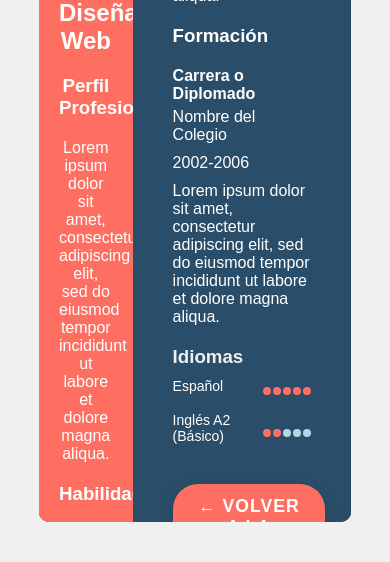
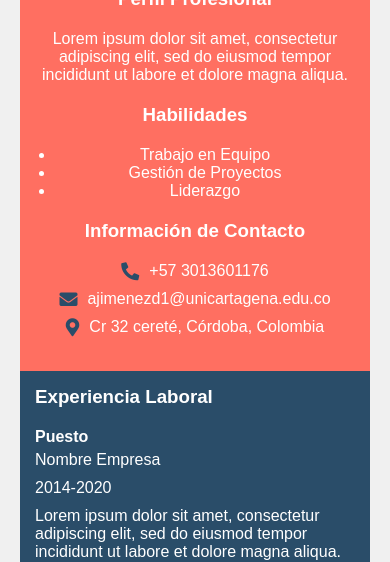
Before and after one commit to LuisRamos15/Hojas-de-vida-Desarrollo-Web, a plain HTML site: page cv-paula.html in a window 390 px wide. Shown: the part 322-884 px from the top of the page. Before the commit the page ends 844 px from the top, so only its background shows below. Drawn offline with Linux system fonts and the light colour scheme.

Commit message:
container actualizado

```diff
--- a/styles/style.css
+++ b/styles/style.css
@@ -9,21 +9,23 @@ body {
   display: flex;
   justify-content: center;
   background-color: #f0f0f0;
+  padding: 20px; /* Asegura un margen en pantallas pequeñas */
 }
 
 .container {
   display: flex;
-  width: 80%;
-  height: 100vh;
+  flex-direction: column;
+  max-width: 1200px;
+  width: 100%;
+  height: auto;
   background-color: #333;
   border-radius: 10px;
   overflow: hidden;
 }
 
-/* Panel Lateral (sidebar) */
 .sidebar {
-  width: 30%;
-  background-color: #FF6F61; /* Naranja Intenso */
+  width: 100%; /* Ancho completo en pantallas pequeñas */
+  background-color: #FF6F61;
   padding: 20px;
   color: white;
   text-align: center;
@@ -58,7 +60,7 @@ h3 {
 
 ul {
   list-style-type: disc;
-  padding-left: 20px; /* Alinea mejor los puntos con el texto */
+  padding-left: 20px;
 }
 
 a {
@@ -66,31 +68,28 @@ a {
   text-decoration: none;
 }
 
-/* Estilos para la Información de Contacto */
 .contact-info {
   display: flex;
   align-items: center;
+  justify-content: center;
   margin-bottom: 10px;
-  color: white;
 }
 
 .contact-info i {
   font-size: 18px;
   margin-right: 10px;
-  color: #2A4D69; /* Azul de la página */
+  color: #2A4D69;
 }
 
-p {
-  color: white;
+.contact-info p {
   margin: 0;
 }
 
-/* Panel Principal (main-content) */
 .main-content {
-  width: 70%;
-  background-color: #2A4D69; /* Azul Oscuro */
+  width: 100%;
+  background-color: #2A4D69;
   color: white;
-  padding: 40px;
+  padding: 20px;
 }
 
 h3 {
@@ -109,7 +108,6 @@ p {
   margin-bottom: 10px;
 }
 
-/* Estilo para el enlace de "Volver a la página principal" */
 .back-to-home {
   margin-top: 30px;
   text-align: center;
@@ -118,7 +116,7 @@ p {
 .back-to-home a {
   display: inline-block;
   padding: 12px 25px;
-  background-color: #FF6F61; /* Naranja Intenso */
+  background-color: #FF6F61;
   color: white;
   font-size: 1.1em;
   font-weight: bold;
@@ -130,8 +128,8 @@ p {
 }
 
 .back-to-home a:hover {
-  background-color: #ff3b2d; /* Cambia a un tono más oscuro al pasar el mouse */
-  transform: translateY(-3px); /* Efecto de levitación */
+  background-color: #ff3b2d;
+  transform: translateY(-3px);
   box-shadow: 0 8px 20px rgba(0, 0, 0, 0.2);
 }
 
@@ -152,27 +150,57 @@ p {
 }
 
 .idioma p {
-  margin-right: 5px; /* Reduce el espacio entre el texto y los círculos */
-  font-size: 14px; /* Tamaño de fuente pequeño */
-  color: white; /* Color de texto en blanco */
+  margin-right: 5px;
+  font-size: 14px;
 }
 
 .circles {
   display: flex;
-  gap: 2px; /* Reduce el espacio entre los círculos */
+  gap: 2px;
 }
 
 .circles span {
   display: inline-block;
-  width: 8px; /* Tamaño de los círculos */
+  width: 8px;
   height: 8px;
   border-radius: 50%;
 }
 
 .filled {
-  background-color: #FF6F61; /* Azul oscuro para los círculos llenos */
+  background-color: #FF6F61;
 }
 
 .empty {
-  background-color: #ADD8E6; /* Azul claro para los círculos vacíos */
+  background-color: #ADD8E6;
 }
+
+/* Media Queries para pantallas pequeñas */
+@media (max-width: 768px) {
+  .container {
+    flex-direction: column; /* Alinea el contenido verticalmente en pantallas pequeñas */
+    height: auto; /* Evita el uso de altura fija */
+  }
+
+  .sidebar, .main-content {
+    width: 100%; /* Asegura que ocupen todo el ancho en pantallas pequeñas */
+    padding: 15px; /* Reduce el padding para pantallas pequeñas */
+  }
+
+  .back-to-home a {
+    padding: 10px 20px; /* Ajusta el tamaño del botón */
+  }
+}
+
+@media (min-width: 769px) {
+  .container {
+    flex-direction: row; /* En pantallas más grandes, se muestra en fila */
+  }
+
+  .sidebar {
+    width: 30%; /* Sidebar toma el 30% del ancho */
+  }
+
+  .main-content {
+    width: 70%; /* Contenido principal toma el 70% */
+  }
+}
```
